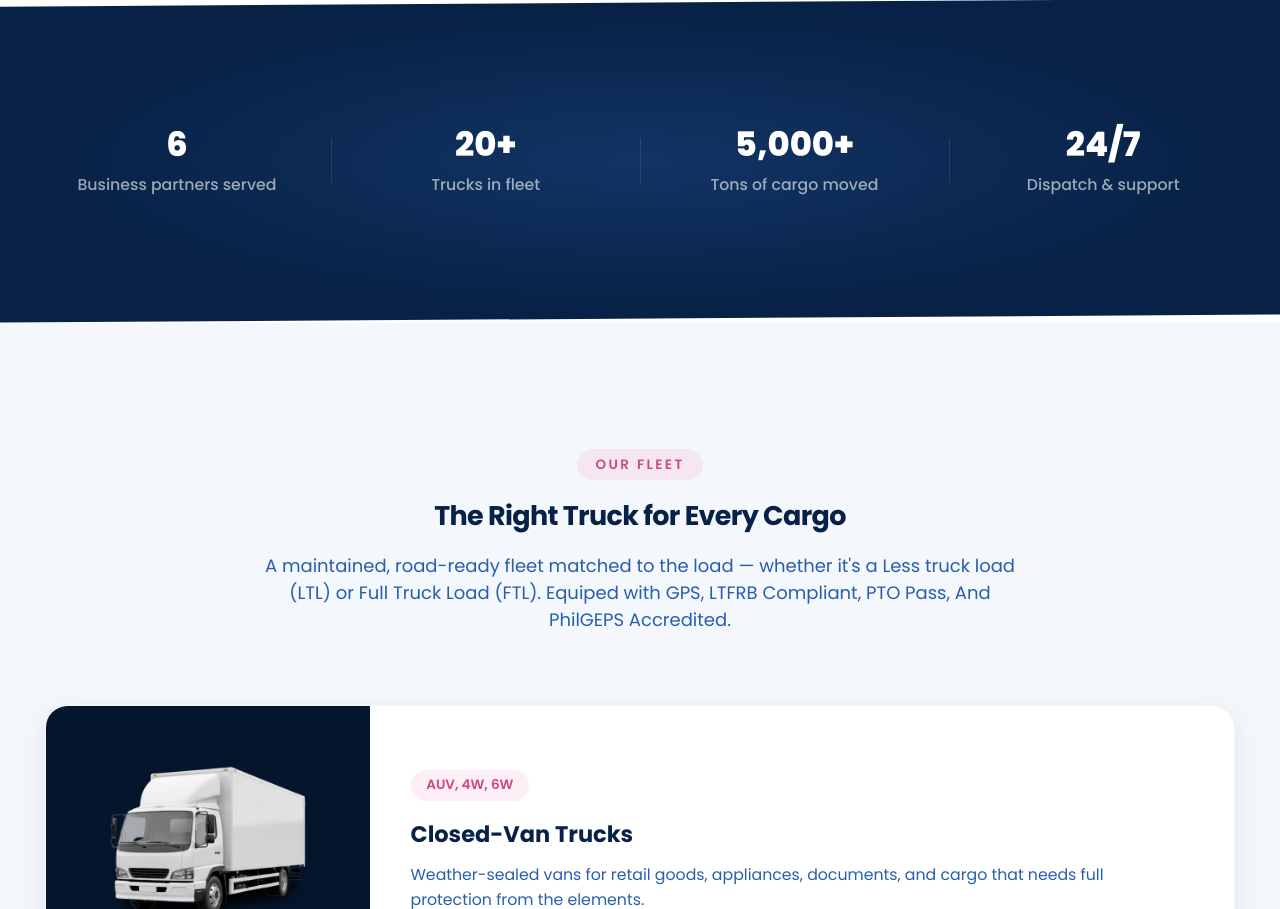
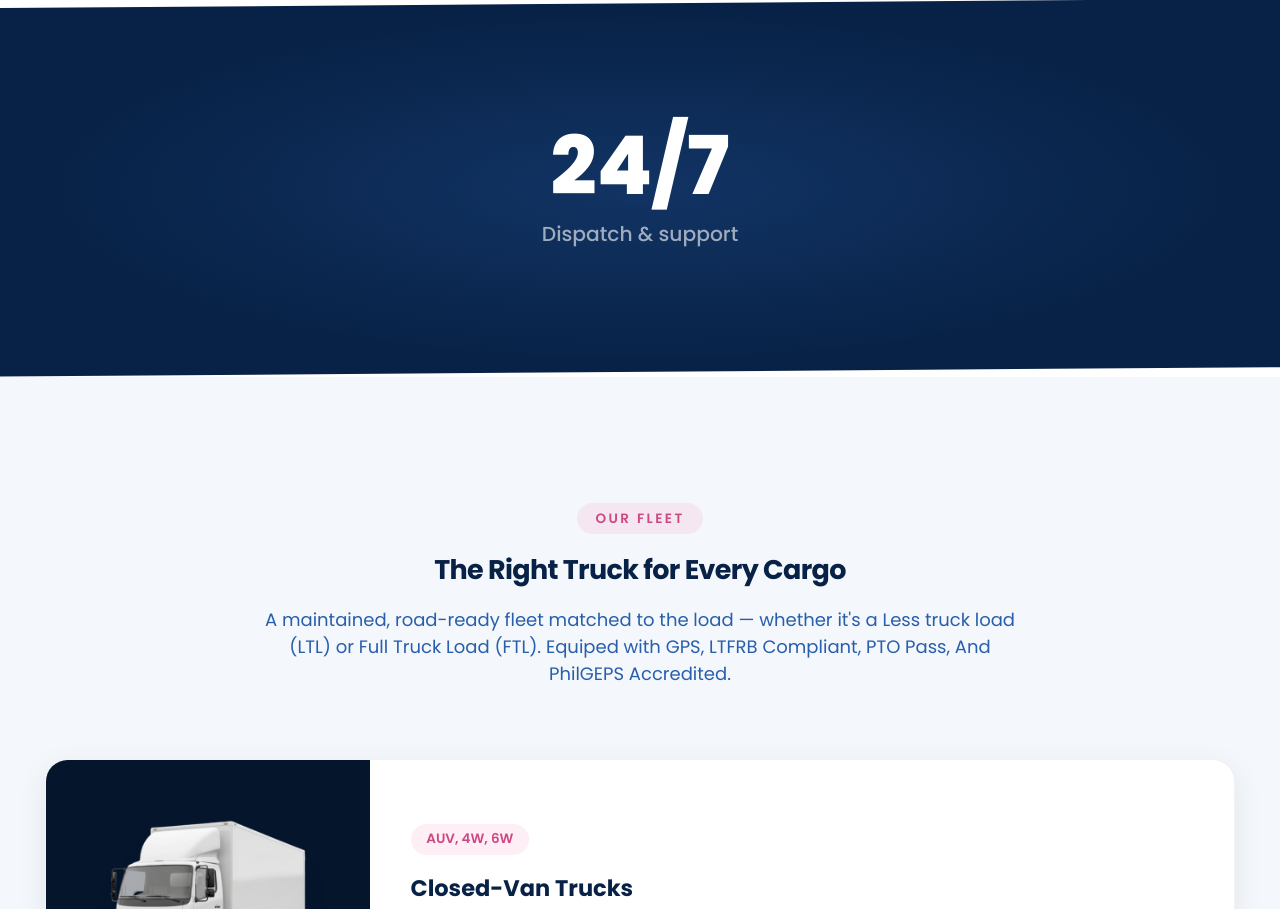
Before and after one commit to Heisuyasu/YTS-Website, a Next.js app: page / in a window 1280 px wide. Shown: the part 3720-4629 px from the top of the page. Built offline with nearby package versions, Linux system fonts and the light colour scheme.

Commit message:
Remove the stats

```diff
--- a/components/home/Stats.tsx
+++ b/components/home/Stats.tsx
@@ -54,18 +54,13 @@ export default function Stats() {
         aria-hidden="true"
         className="absolute inset-0 bg-[radial-gradient(ellipse_at_center,rgba(47,105,187,0.25),transparent_65%)]"
       />
-      <div className="container-x relative grid gap-10 text-center sm:grid-cols-2 lg:grid-cols-4">
-        {stats.map((s, i) => (
-          <div
-            key={s.label}
-            className={`relative ${
-              i > 0 ? "sm:before:absolute sm:before:-left-5 sm:before:top-1/2 sm:before:h-10 sm:before:w-px sm:before:-translate-y-1/2 sm:before:bg-white/10 lg:before:block" : ""
-            }`}
-          >
-            <p className="font-display text-2xl font-extrabold text-white sm:text-3xl">
+      <div className="container-x relative flex justify-center text-center">
+        {stats.map((s) => (
+          <div key={s.label}>
+            <p className="font-display text-5xl font-extrabold text-white sm:text-6xl lg:text-7xl">
               <Counter value={s.value} suffix={s.suffix} />
             </p>
-            <p className="mt-2 text-sm font-medium text-white/60">{s.label}</p>
+            <p className="mt-3 text-base font-medium text-white/60 sm:text-lg">{s.label}</p>
           </div>
         ))}
       </div>
--- a/lib/data.ts
+++ b/lib/data.ts
@@ -117,9 +117,6 @@ export const whyChooseUs = [
 /* Statistics                                                          */
 /* ------------------------------------------------------------------ */
 export const stats = [
-  { value: 6, suffix: "", label: "Business partners served" },
-  { value: 20, suffix: "+", label: "Trucks in fleet" },
-  { value: 5000, suffix: "+", label: "Tons of cargo moved" },
   { value: 24, suffix: "/7", label: "Dispatch & support" },
 ];
 
```
